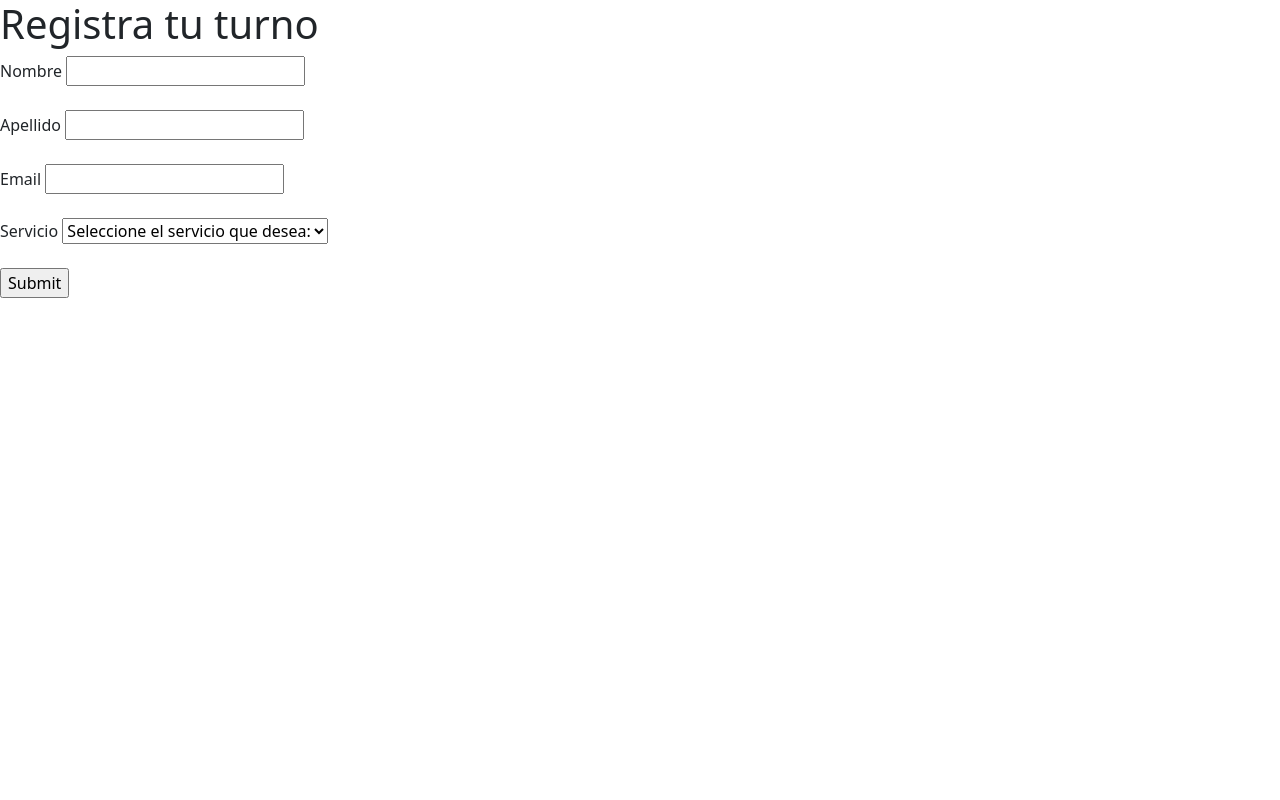
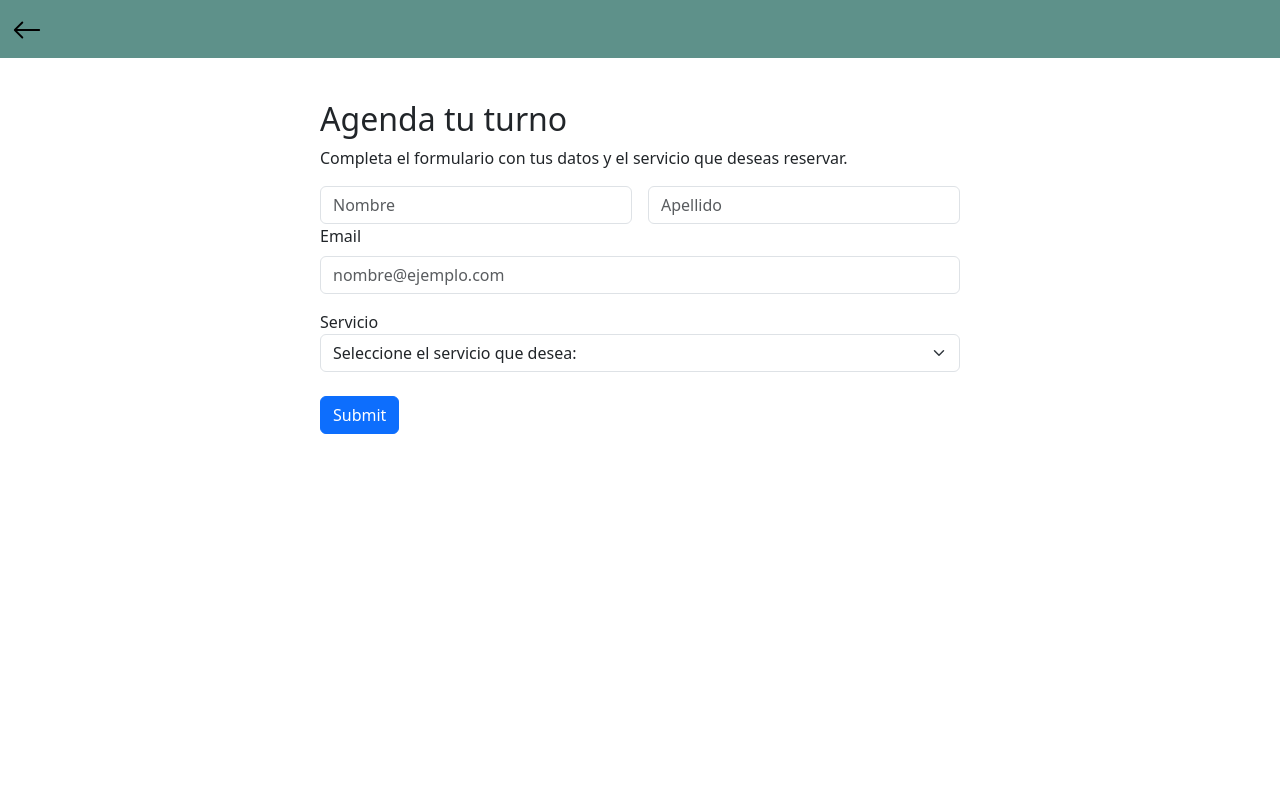
Before and after one commit to maruunt/peluqueria, a PHP site: page /php/form.php in a window 1280 px wide. Run offline with PHP 8.4, Linux system fonts and the light colour scheme; data comes from the database, SQL or seed files in the repository.

Commit message:
cambie la redireccion y agregue boostrap al formulario

```diff
--- a/css/estilo.css
+++ b/css/estilo.css
@@ -85,7 +85,7 @@
   filter: invert(1);
 }
 
-/*fotter*/
+/*footer*/
 footer{
   text-align: center;
   position: relative;
--- /dev/null
+++ b/css/form.css
@@ -0,0 +1,22 @@
+body {
+    display: flex;
+    justify-content: center; /* centra horizontalmente */
+    height: 100vh; /* ocupa toda la altura de la ventana */
+    margin: 0;
+}
+
+.navbar{
+  background-color: #5E918A;
+  color: #f0e5c7;
+}
+.navbar-brand{
+  color: #14151B;
+  font-weight: 500;
+  font-size: 25px;
+  transition: 0.3s color;
+}
+
+.formulario{
+    margin-top: 100px;
+    width: 50%;
+}
--- a/index.html
+++ b/index.html
@@ -32,7 +32,7 @@
                </ul>
              </div>
           </div>
-          <a href="./php/registrar.php" class="login-button">Registrate</a>
+          <a href="./php/form.php" class="login-button">Registrate</a>
           <button class="navbar-toggler" type="button" data-bs-toggle="offcanvas" data-bs-target="#offcanvasNavbar" aria-controls="offcanvasNavbar" aria-label="Toggle navigation">
                 <span class="navbar-toggler-icon"></span>
           </button>
@@ -98,7 +98,9 @@
         <div>
           <h3>Contacto</h3>
           <p>lotuspelu@gmail.com</p>
-          <p>123456</p>
+          <p> <svg xmlns="http://www.w3.org/2000/svg" width="16" height="16" fill="currentColor" class="bi bi-telephone" viewBox="0 0 16 16">
+          <path d="M3.654 1.328a.678.678 0 0 0-1.015-.063L1.605 2.3c-.483.484-.661 1.169-.45 1.77a17.6 17.6 0 0 0 4.168 6.608 17.6 17.6 0 0 0 6.608 4.168c.601.211 1.286.033 1.77-.45l1.034-1.034a.678.678 0 0 0-.063-1.015l-2.307-1.794a.68.68 0 0 0-.58-.122l-2.19.547a1.75 1.75 0 0 1-1.657-.459L5.482 8.062a1.75 1.75 0 0 1-.46-1.657l.548-2.19a.68.68 0 0 0-.122-.58zM1.884.511a1.745 1.745 0 0 1 2.612.163L6.29 2.98c.329.423.445.974.315 1.494l-.547 2.19a.68.68 0 0 0 .178.643l2.457 2.457a.68.68 0 0 0 .644.178l2.189-.547a1.75 1.75 0 0 1 1.494.315l2.306 1.794c.829.645.905 1.87.163 2.611l-1.034 1.034c-.74.74-1.846 1.065-2.877.702a18.6 18.6 0 0 1-7.01-4.42 18.6 18.6 0 0 1-4.42-7.009c-.362-1.03-.037-2.137.703-2.877z"/>
+          </svg> 123456</p>
           <p>Calle falsa 123</p>
         </div>
         <div>
--- a/php/form.php
+++ b/php/form.php
@@ -10,34 +10,53 @@
 <head>
     <meta charset="UTF-8">
     <meta name="viewport" content="width=device-width, initial-scale=1.0">
+    <link rel="stylesheet" href="../css/form.css">
     <link href="https://cdn.jsdelivr.net/npm/bootstrap@5.3.8/dist/css/bootstrap.min.css" rel="stylesheet" integrity="sha384-sRIl4kxILFvY47J16cr9ZwB07vP4J8+LH7qKQnuqkuIAvNWLzeN8tE5YBujZqJLB" crossorigin="anonymous">
     <title>Peluqueria Blanca | Agenda</title>
 </head>
 <body>
-    <h1>Registra tu turno</h1>
+    <!--Navbar-->
+    <nav class="navbar navbar-expand-lg fixed-top">
+        <div class="container-fluid">
+          <a class="navbar-brand me-auto" href="../index.html"><svg xmlns="http://www.w3.org/2000/svg" width="30" height="30" fill="currentColor" class="bi bi-arrow-left" viewBox="0 0 16 16">
+            <path fill-rule="evenodd" d="M15 8a.5.5 0 0 0-.5-.5H2.707l3.147-3.146a.5.5 0 1 0-.708-.708l-4 4a.5.5 0 0 0 0 .708l4 4a.5.5 0 0 0 .708-.708L2.707 8.5H14.5A.5.5 0 0 0 15 8"/>
+            </svg> </a>
+        </div>
+    </nav>
+
+    <!--Formulario-->
+    <section class="formulario">
+        <h2>Agenda tu turno</h2>
+        <p>Completa el formulario con tus datos y el servicio que deseas reservar.</p>
         <form action="registrar.php" method="post">
+            <div class="row g-3">
+                <div class="col">
+                    <input type="text" name="nombre" class="form-control" placeholder="Nombre" aria-label="First name">
+                </div>
+                 <div class="col">
+                    <input type="text" name="apellido" class="form-control" placeholder="Apellido" aria-label="Last name">
+                </div>
+            </div>
 
-        <label>Nombre</label>
-        <input type="text" name="nombre" required> <br> <br>
-
-        <label>Apellido</label>
-        <input type="text" name="apellido" required> <br> <br>
-
-        <label>Email</label>
-        <input type="email" name="email" required> <br> <br>
+            <div class="mb-3">
+                <label for="exampleFormControlInput1" class="form-label">Email</label>
+                <input type="email" name="email" class="form-control" id="exampleFormControlInput1" placeholder="nombre@ejemplo.com">
+            </div>
 
             <label>Servicio</label>
-        <select name="servicio" id="" required>
+            <select name="servicio" class="form-select" aria-label="Default select example" required>
                 <option value="0">Seleccione el servicio que desea:</option>
                 <?php
                     while($fila=$servicio->fetch_assoc()){
                         echo "<option value='{$fila['id']}'> {$fila['tipo']}</option>";
                     }
                 ?>
-        </select> <br> <br>
+            </select> <br>
 
-        <input type="submit" name="Enviar">
+            <input type="submit" class="btn btn-primary" name="Enviar">
         </form>
+    </section>
+
 
     <script src="https://cdn.jsdelivr.net/npm/bootstrap@5.3.8/dist/js/bootstrap.bundle.min.js" integrity="sha384-FKyoEForCGlyvwx9Hj09JcYn3nv7wiPVlz7YYwJrWVcXK/BmnVDxM+D2scQbITxI" crossorigin="anonymous"></script>
 </body>
```
Also changed, not shown: php/prueba.php (deleted, +0 -11 lines). Lines whose indentation alone changed are shown as unchanged.
